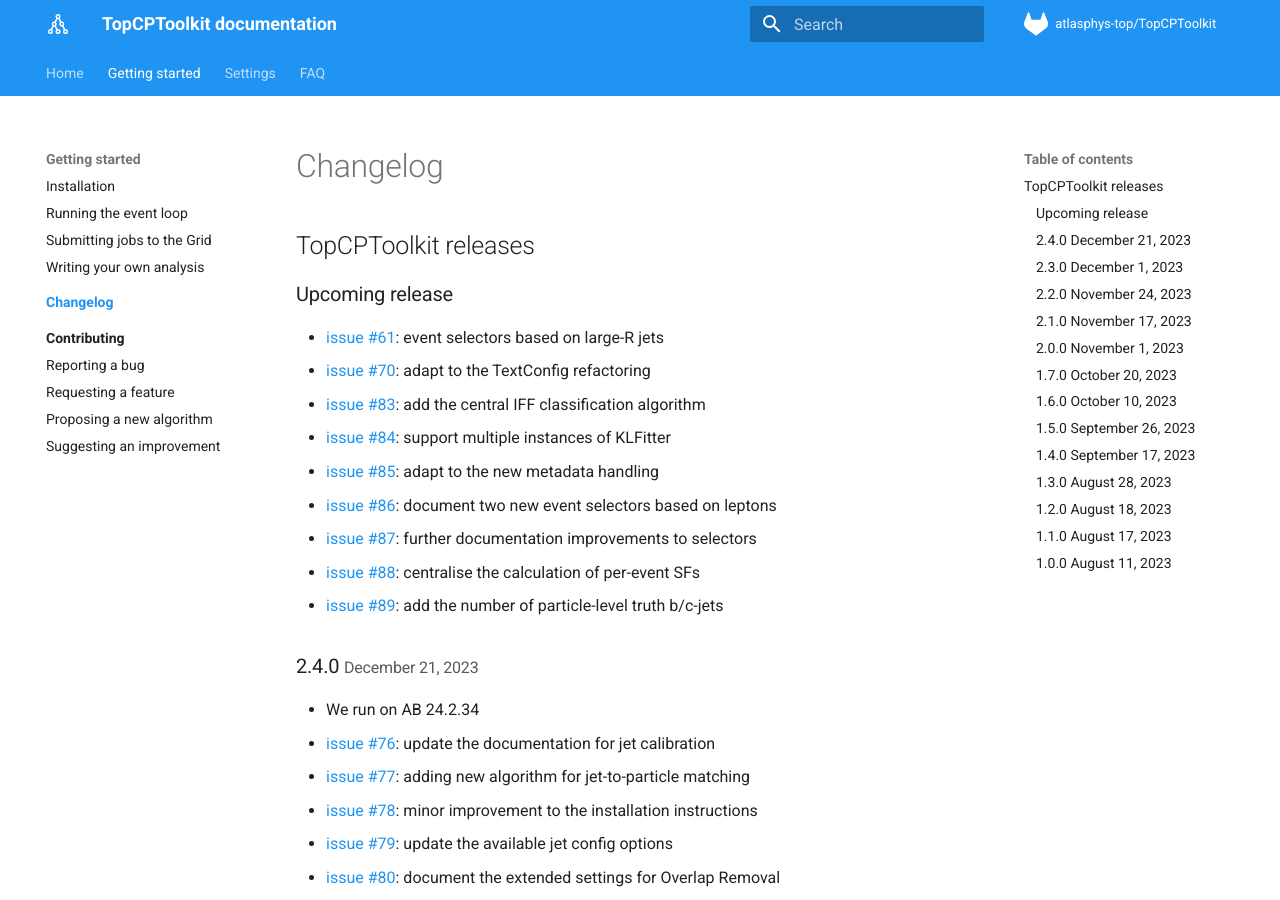
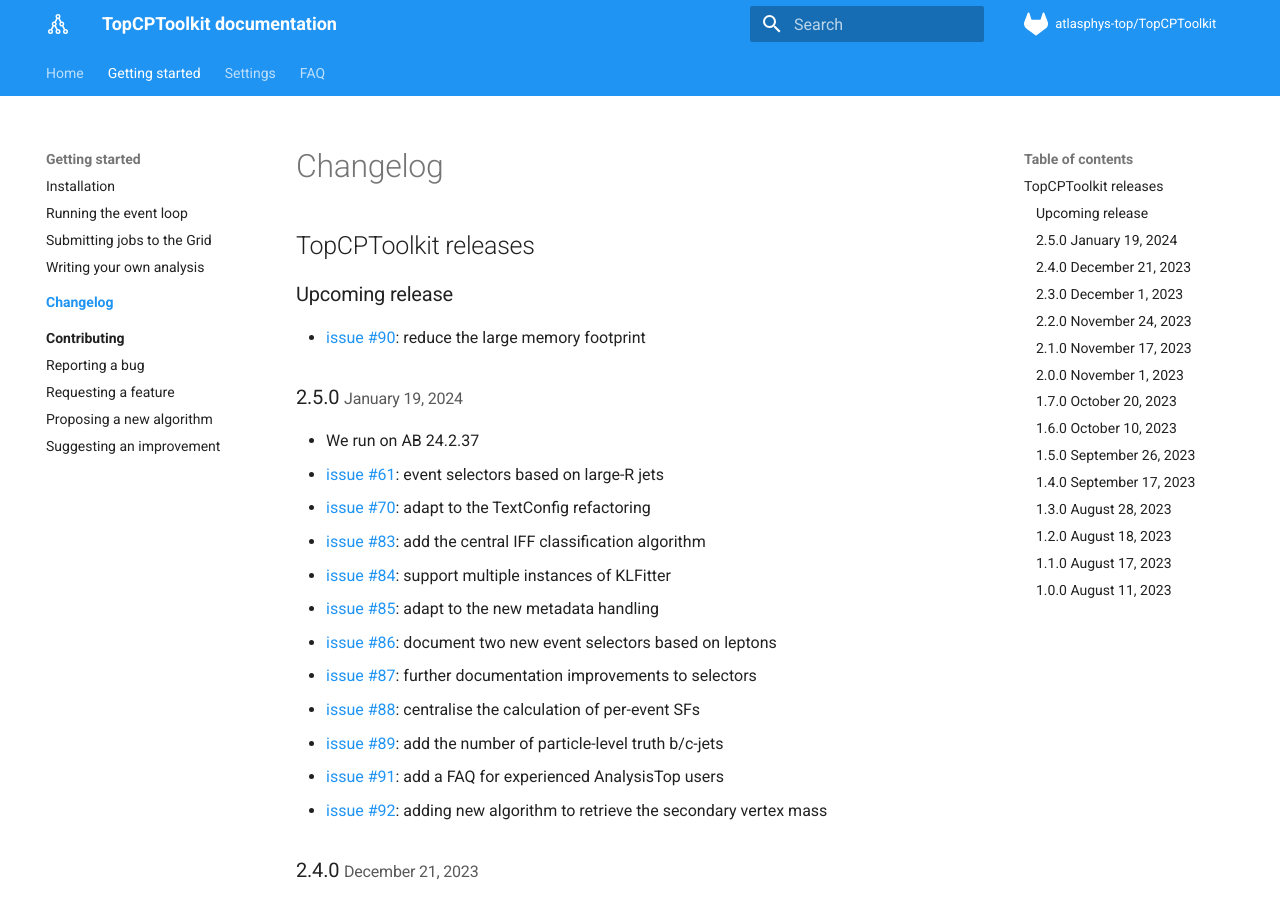
Before and after one commit to SuperNova76/TopCPToolKit, an MkDocs documentation site: the page built from docs/changelog/index.md, in a window 1280 px wide and 900 px high. Built offline with MkDocs 1.6.1 and Material for MkDocs 9.7.7, drawn with Linux system fonts in a browser that asks for light colours.

Commit message:
update changelog

```diff
--- a/docs/changelog/index.md
+++ b/docs/changelog/index.md
@@ -4,6 +4,10 @@
 
 ### Upcoming release
 
+- [issue #90](https://gitlab.cern.ch/atlasphys-top/reco/TopCPToolkit/-/issues/90): reduce the large memory footprint
+
+### 2.5.0 <small>January 19, 2024</small>
+- We run on AB 24.2.37
 - [issue #61](https://gitlab.cern.ch/atlasphys-top/reco/TopCPToolkit/-/issues/61): event selectors based on large-R jets
 - [issue #70](https://gitlab.cern.ch/atlasphys-top/reco/TopCPToolkit/-/issues/70): adapt to the TextConfig refactoring
 - [issue #83](https://gitlab.cern.ch/atlasphys-top/reco/TopCPToolkit/-/issues/83): add the central IFF classification algorithm
@@ -13,6 +17,8 @@
 - [issue #87](https://gitlab.cern.ch/atlasphys-top/reco/TopCPToolkit/-/issues/87): further documentation improvements to selectors
 - [issue #88](https://gitlab.cern.ch/atlasphys-top/reco/TopCPToolkit/-/issues/88): centralise the calculation of per-event SFs
 - [issue #89](https://gitlab.cern.ch/atlasphys-top/reco/TopCPToolkit/-/issues/89): add the number of particle-level truth b/c-jets
+- [issue #91](https://gitlab.cern.ch/atlasphys-top/reco/TopCPToolkit/-/issues/91): add a FAQ for experienced AnalysisTop users
+- [issue #92](https://gitlab.cern.ch/atlasphys-top/reco/TopCPToolkit/-/issues/92): adding new algorithm to retrieve the secondary vertex mass
 
 ### 2.4.0 <small>December 21, 2023</small>
 - We run on AB 24.2.34
```
